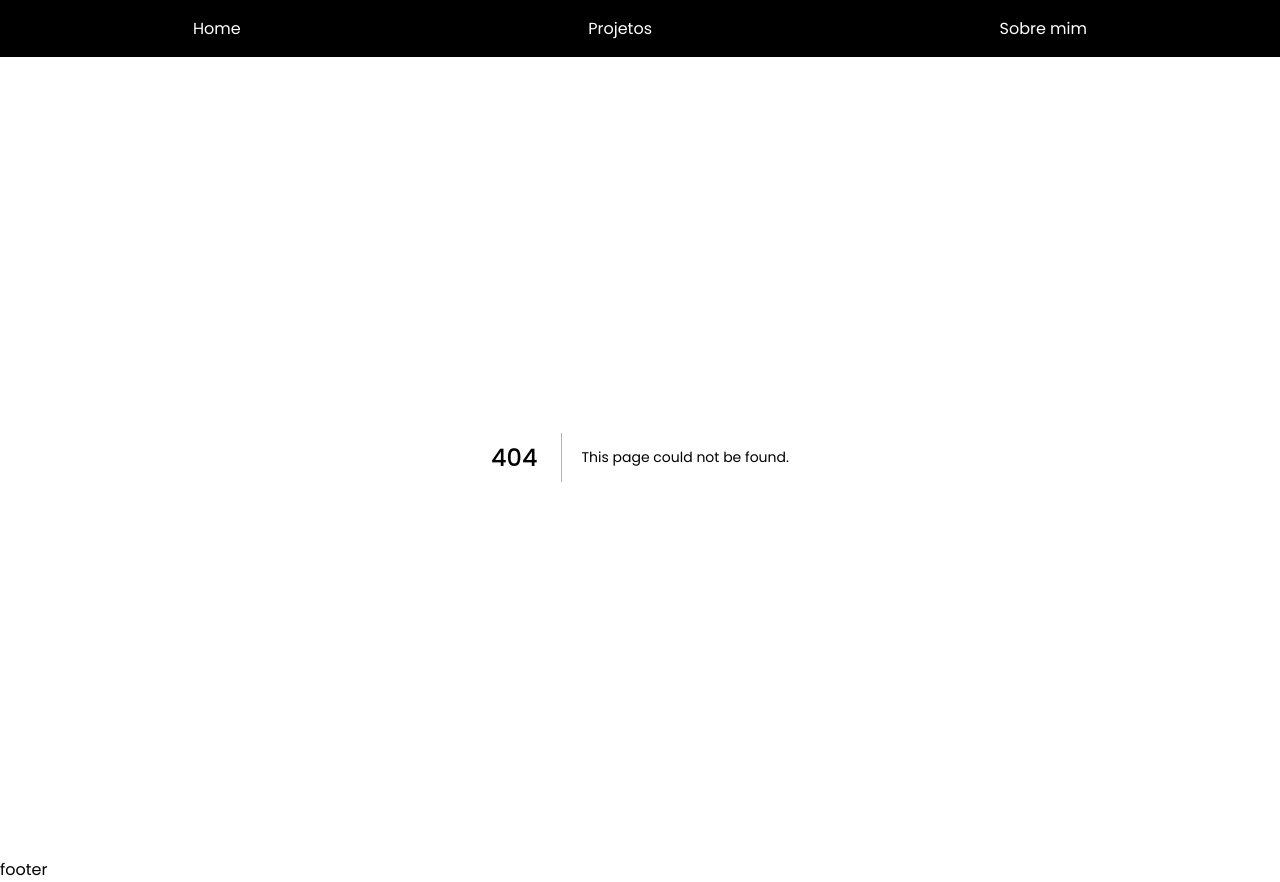
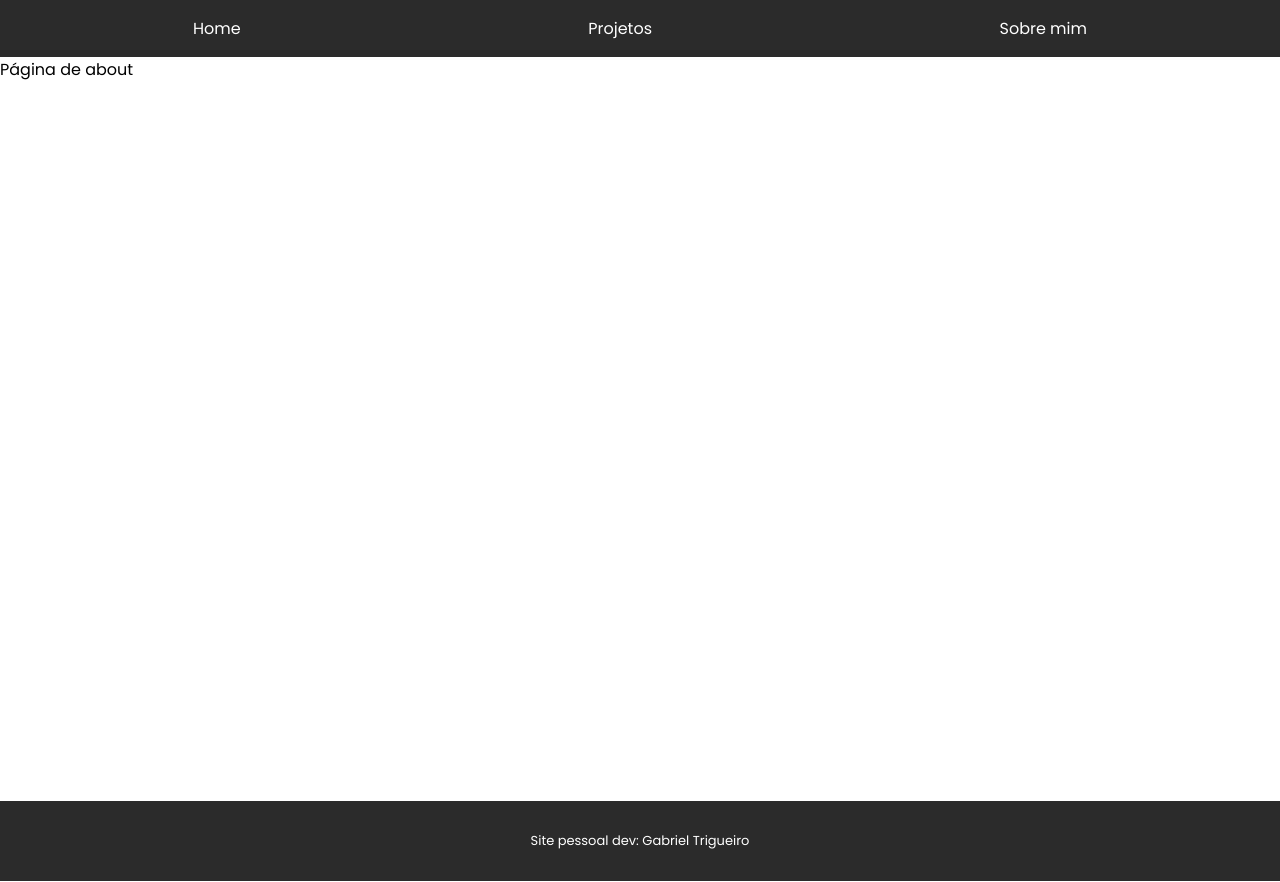
Before and after one commit to GabrielTrigueiro/pessoal, a Next.js app: page /about in a window 1280 px wide. Before the commit this address had no page. Built offline with nearby package versions, Linux system fonts and the light colour scheme.

Commit message:
páginas criadas

```diff
--- a/components/Footer.tsx
+++ b/components/Footer.tsx
@@ -2,8 +2,10 @@ import styles from '../styles/Footer.module.css'
 
 export default function Footer() {
     return(
-        <div>
-            footer
+        <div className={styles.footer}>
+            <span>
+                Site pessoal dev: Gabriel Trigueiro
+            </span>
         </div>
     )
 }
--- a/components/Layout.tsx
+++ b/components/Layout.tsx
@@ -1,6 +1,7 @@
 import React from "react";
 import Footer from "./Footer";
 import Navbar from "./Navbar";
+import styles from "../styles/Layout.module.css"
 
 interface props {
     children?:  React.ReactNode
@@ -8,9 +9,11 @@ interface props {
 
 export const Layout: React.FC<props> = ({children}) => {
     return(
-        <div>
+        <div className={styles.container}>
             <Navbar/>
-            {children}
+            <div className={styles.body}>
+                {children}
+            </div>
             <Footer/>
         </div>
     )
--- a/components/Navbar.tsx
+++ b/components/Navbar.tsx
@@ -9,10 +9,10 @@ export default function Navbar() {
                     <Link href={'/'}>Home</Link>
                 </li>
                 <li>
-                    <Link href={'/projetos'}>Projetos</Link>
+                    <Link href={'/projects'}>Projetos</Link>
                 </li>
                 <li>
-                    <Link href={'/sobre'}>Sobre mim</Link>
+                    <Link href={'/about'}>Sobre mim</Link>
                 </li>
             </ul>
         </nav>
--- a/pages/_app.tsx
+++ b/pages/_app.tsx
@@ -1,19 +1,14 @@
 import { Layout } from '../components/Layout'
 import '../styles/globals.css'
 import type { AppProps } from 'next/app'
-import Head from 'next/head'
+import styles from '../styles/App.module.css'
 
 export default function App({ Component, pageProps }: AppProps) {
   return(
-    <>
-        <Head>
-            <link rel="preconnect" href="https://fonts.googleapis.com"/>
-            <link rel="preconnect" href="https://fonts.gstatic.com"/>
-            <link href="https://fonts.googleapis.com/css2?family=Poppins:wght@400;500;600;700&display=swap" rel="stylesheet"/>
-        </Head>
-        <Layout>
+    <Layout>
+        <div className={styles.container}>
             <Component {...pageProps} />
-        </Layout>
-    </>
-  )
+        </div>
+    </Layout>
+    )
 }
--- a/pages/_document.tsx
+++ b/pages/_document.tsx
@@ -3,7 +3,11 @@ import { Html, Head, Main, NextScript } from 'next/document'
 export default function Document() {
   return (
     <Html lang="en">
-      <Head />
+      <Head>
+            <link rel="preconnect" href="https://fonts.googleapis.com"/>
+            <link rel="preconnect" href="https://fonts.gstatic.com"/>
+            <link href="https://fonts.googleapis.com/css2?family=Poppins:wght@400;500;600;700&display=swap" rel="stylesheet"/>
+      </Head>
       <body>
         <Main />
         <NextScript />
--- /dev/null
+++ b/pages/about.tsx
@@ -0,0 +1,7 @@
+export default function About() {
+    return(
+        <div>
+            Página de about
+        </div>
+    )
+}
--- /dev/null
+++ b/styles/App.module.css
@@ -0,0 +1,21 @@
+.container {
+    overflow-y: scroll;
+}
+.container ::-webkit-scrollbar{
+    width: "15px";
+}
+
+.container ::-webkit-scrollbar-track{
+    background-color: "transparent";
+}
+
+.container ::-webkit-scrollbar-thumb{
+    background-color: #d6dee1;
+    border-radius: 20px;
+    border: 6px solid transparent;
+    background-clip: content-box;
+}
+
+.container ::-webkit-scrollbar-thumb:hover{
+    background-color: "#a8bbbf";
+}
--- a/styles/Footer.module.css
+++ b/styles/Footer.module.css
@@ -0,0 +1,9 @@
+.footer {
+    color: white;
+    background-color: rgba(0, 0, 0, 0.833);
+    height: 10vh;
+    display: flex;
+    justify-content: center;
+    align-items: center;
+    font-size: small;
+}
--- a/styles/Layout.module.css
+++ b/styles/Layout.module.css
@@ -0,0 +1,8 @@
+.container {
+    display: flex;
+    flex-direction: column;
+}
+
+.body {
+    min-height: 93vh;
+}
--- a/styles/Navbar.module.css
+++ b/styles/Navbar.module.css
@@ -1,11 +1,7 @@
 .navbar_container {
     color: white;
-    background-color: black;
+    background-color: rgba(0, 0, 0, 0.833);
     padding: 1em 1.2em;
-}
-
-.navbar_container {
-    color: white;
 }
 
 .navbar_container ul{
```
Also changed, not shown: pages/projects.tsx (added, +7 -0 lines).
